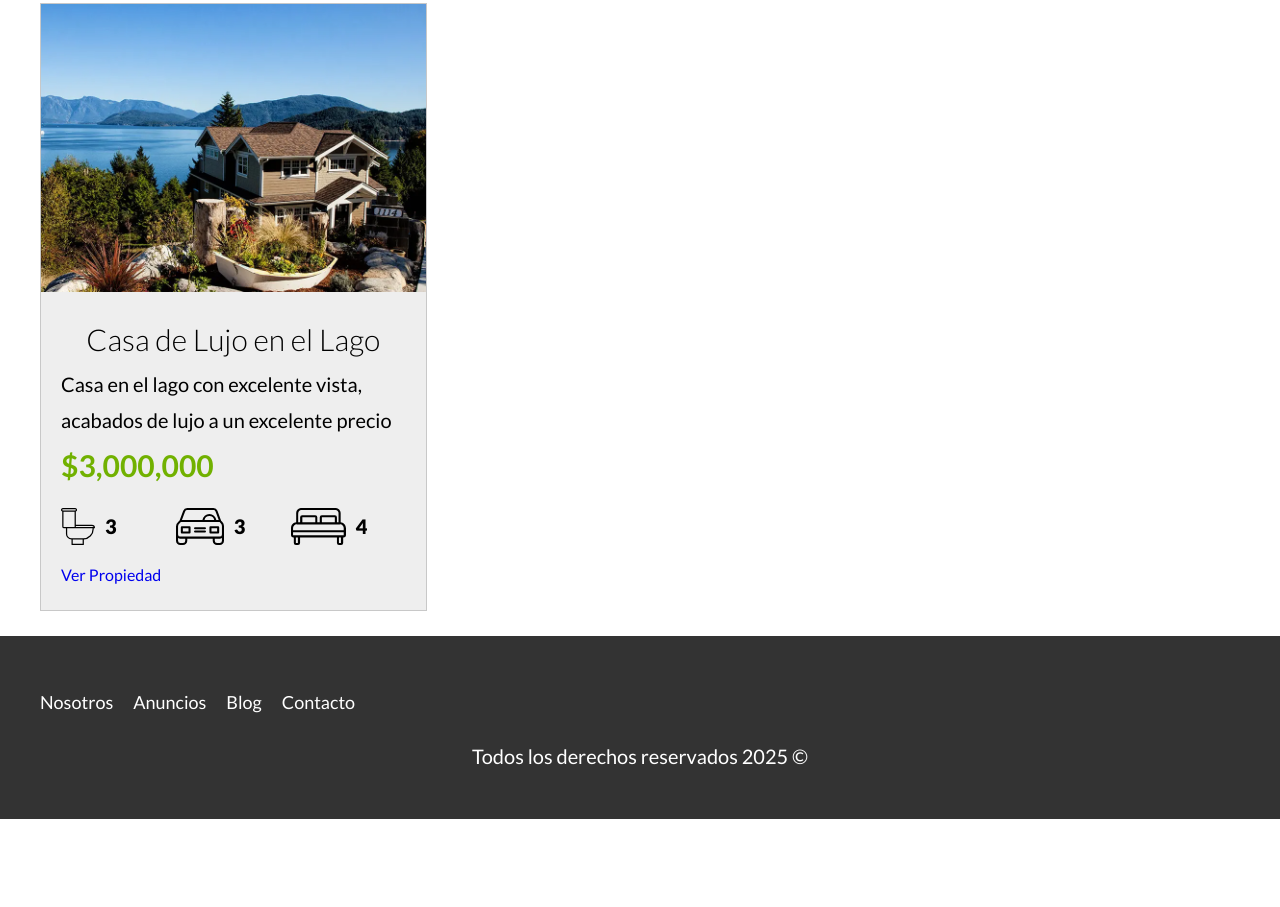
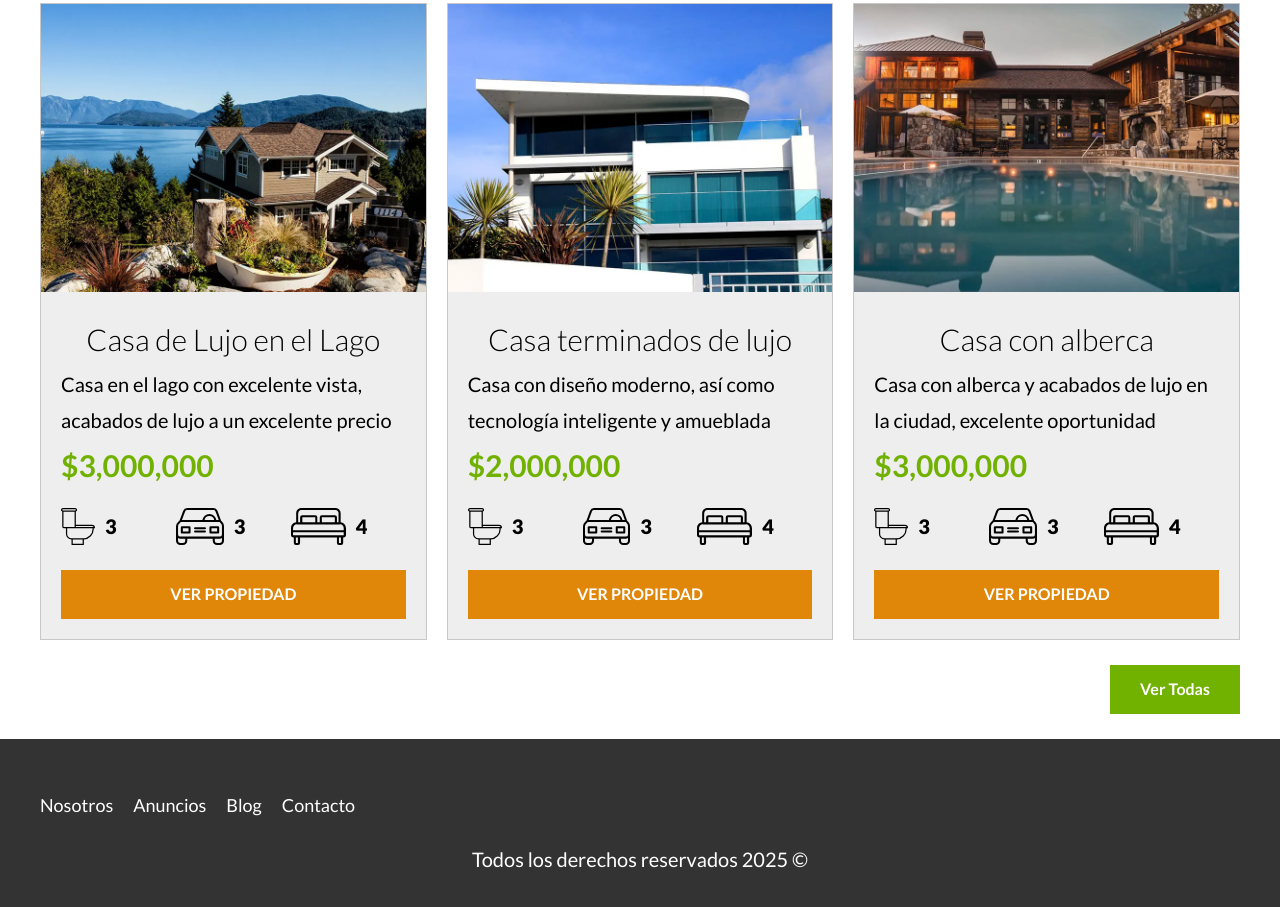
Before and after one commit to Moises-H29/Bienes-raices, a website with bundled scripts: page index.html in a window 1280 px wide. Shown: the part 1407-2314 px from the top of the page. Before the commit the page ends 2251 px from the top, so only its background shows below. Built offline with nearby package versions, Linux system fonts and the light colour scheme.

Commit message:
mixin para botones

```diff
--- a/index.html
+++ b/index.html
@@ -83,9 +83,83 @@
                     <a href="anuncios.html" class="boton boton-amarillo">
                         Ver Propiedad
                     </a>
-                </div>
-            </div>
+                </div><!--.contenido-anuncio-->
+            </div><!--.anuncio-->
+
+            <div class="anuncio">
+                <picture>
+                    <source srcset="build/img/anuncio2.webp" type="image/webp">
+                    <source srcset="build/img/anuncio2.jpg" type="image/jpeg">
+                    <img loading="lazy" src="build/img/anuncio2.jpg" alt="anuncio">
+                </picture>
+
+                <div class="contenido-anuncio">
+                    <h3>Casa terminados de lujo</h3>
+                    <p>Casa con diseño moderno, así como tecnología inteligente y amueblada</p>
+                    <p class="precio">$2,000,000</p>
+
+                    <ul class="iconos-caracteristicas">
+                        <li>
+                            <img loading="lazy" src="build/img/icono_wc.svg" alt="icono wc">
+                            <p>3</p>
+                        </li>
+                        <li>
+                            <img loading="lazy" src="build/img/icono_estacionamiento.svg" alt="icono estacionamiento">
+                            <p>3</p>
+                        </li>
+                        <li>
+                            <img loading="lazy" src="build/img/icono_dormitorio.svg" alt="icono habitaciones">
+                            <p>4</p>
+                        </li>
+                    </ul>
+
+                    <a href="anuncios.html" class="boton boton-amarillo">
+                        Ver Propiedad
+                    </a>
+                </div><!--.contenido-anuncio-->
+            </div><!--.anuncio-->
+
+            <div class="anuncio">
+                <picture>
+                    <source srcset="build/img/anuncio3.webp" type="image/webp">
+                    <source srcset="build/img/anuncio3.jpg" type="image/jpeg">
+                    <img loading="lazy" src="build/img/anuncio3.jpg" alt="anuncio">
+                </picture>
+
+                <div class="contenido-anuncio">
+                    <h3>Casa con alberca</h3>
+                    <p>Casa con alberca y acabados de lujo en la ciudad, excelente oportunidad</p>
+                    <p class="precio">$3,000,000</p>
+
+                    <ul class="iconos-caracteristicas">
+                        <li>
+                            <img loading="lazy" src="build/img/icono_wc.svg" alt="icono wc">
+                            <p>3</p>
+                        </li>
+                        <li>
+                            <img loading="lazy" src="build/img/icono_estacionamiento.svg" alt="icono estacionamiento">
+                            <p>3</p>
+                        </li>
+                        <li>
+                            <img loading="lazy" src="build/img/icono_dormitorio.svg" alt="icono habitaciones">
+                            <p>4</p>
+                        </li>
+                    </ul>
+
+                    <a href="anuncios.html" class="boton boton-amarillo">
+                        Ver Propiedad
+                    </a>
+                </div><!--.contenido-anuncio-->
+            </div><!--.anuncio-->
+
+        </div><!--.contenedor-anuncios-->
+
+        <div class="alinear-derecha">
+            <a href="anuncios.html" class="boton-verde">
+                Ver Todas
+            </a>
         </div>
+
     </section>
 
     <footer class="footer seccion">
--- a/src/scss/app.scss
+++ b/src/scss/app.scss
@@ -3,6 +3,7 @@
 @use 'base/mixins';
 @use 'base/globales';
 @use 'base/utilidades';
+@use "base/botones";
 
 
 /** UI **/
--- /dev/null
+++ b/src/scss/base/_botones.scss
@@ -0,0 +1,11 @@
+@use "../base/mixins" as mix;
+@use "../base/variables" as v;
+
+.boton-amarillo {
+    @include mix.boton(v.$amarillo, block);
+    text-transform: uppercase;
+}
+
+.boton-verde {
+    @include mix.boton(v.$verde, inline-block);
+}
--- a/src/scss/base/_mixins.scss
+++ b/src/scss/base/_mixins.scss
@@ -1,4 +1,5 @@
 @use "variables";
+@use "sass:color";
 
 /** Media Queries **/
 @mixin telefono {
@@ -23,3 +24,18 @@
     gap: $espaciado;
     grid-template-columns: repeat($columnas, 1fr);
 }
+
+@mixin boton($bgColor, $display) {
+    background-color: $bgColor;
+    color: variables.$blanco;
+    font-weight: variables.$bold;
+    text-decoration: none;
+    padding: 1rem 3rem;
+    text-align: center;
+    margin-top: variables.$separacion * 0.5;
+    display: $display;
+
+    &:hover {
+        background-color: color.adjust($color: $bgColor, $lightness: -5%);
+    }
+}
--- a/src/scss/base/_utilidades.scss
+++ b/src/scss/base/_utilidades.scss
@@ -7,3 +7,8 @@
 .contenido-centrado {
     max-width: 800px;
 }
+
+.alinear-derecha {
+    display: flex;
+    justify-content: flex-end;
+}
```
Also changed, not shown: build/css/app.css.
